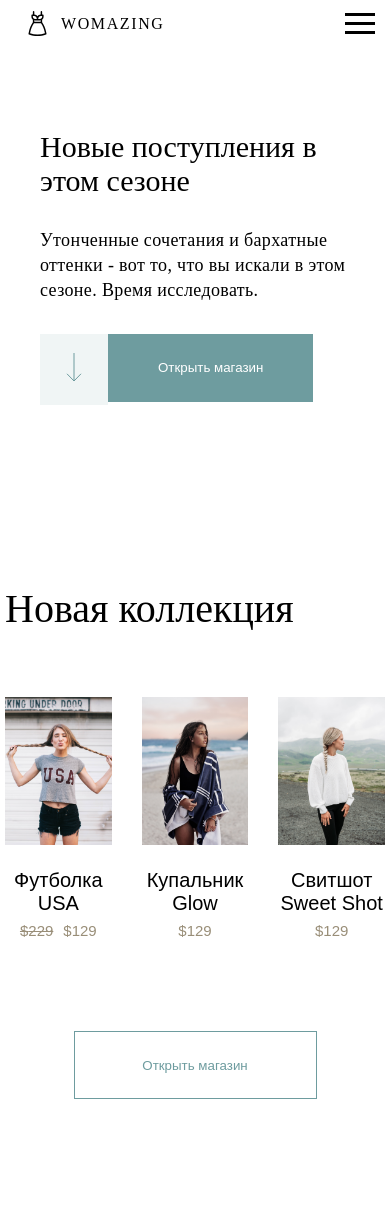
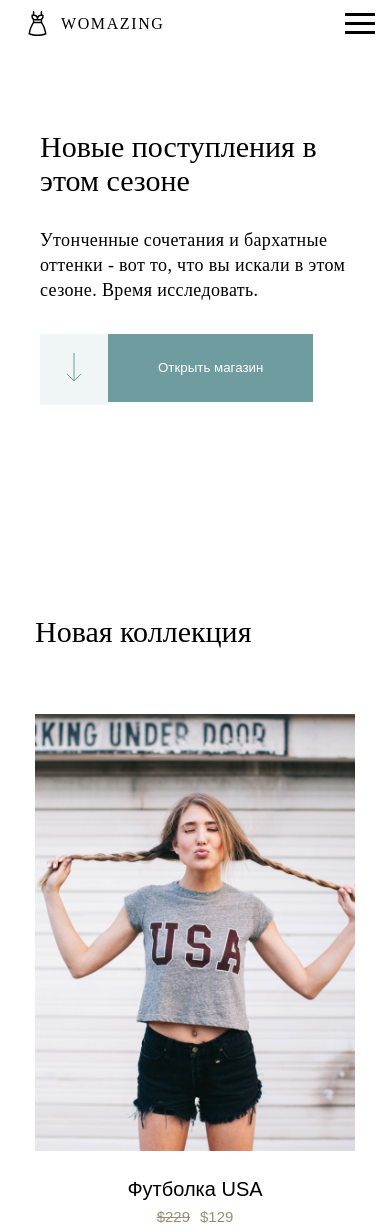
Before and after one commit to tarieltairov/WOMAZING, a React (Vite) app: page / in a window 390 px wide. Shown: the top 1231 px of the page. Built offline with nearby package versions, Linux system fonts and the light colour scheme.

Commit message:
Added adaptive styles for ContactCard and NewCollection (#51)

```diff
--- a/src/pages/Contacts/components/ContactsCard/ContactsCard.module.scss
+++ b/src/pages/Contacts/components/ContactsCard/ContactsCard.module.scss
@@ -14,17 +14,17 @@
     &__paragraph {
       font-size: 17px;
       word-spacing: 13px;
-      .grayWord {
-        color: var(--light-grey);
-      }
     }
   }
   .map {
     border: 0;
-    width: 1109px;
-    height: 476px;
+    width: 100%;
+    max-width: 1109px;
+    height: auto;
+    aspect-ratio: 1109 / 476;
     margin-top: 214px;
   }
+
   .description {
     display: flex;
     max-width: 943px;
@@ -50,3 +50,27 @@
     }
   }
 }
+
+@media (max-width: 1200px) {
+  .contactCard {
+    padding-left: 30px;
+    padding-right: 30px;
+  }
+}
+
+@media (max-width: 768px) {
+  .heading .heading__contact {
+    font-size: 40px;
+  }
+  .description {
+    flex-direction: column;
+    gap: 20px;
+    .description__child {
+      gap: 5px;
+      font-size: 15px;
+      .link {
+        font-size: 18px;
+      }
+    }
+  }
+}
--- a/src/pages/Main/components/NewCollection/NewCollection.module.scss
+++ b/src/pages/Main/components/NewCollection/NewCollection.module.scss
@@ -100,3 +100,30 @@ h2 {
     }
   }
 }
+@media (max-width: 1024px) {
+  .secondSection {
+    padding: 30px;
+  }
+
+  .imageSection {
+    gap: 30px;
+  }
+
+}
+
+@media (max-width: 800px) {
+  .secondSection {
+    padding: 30px;
+  }
+
+  .imageSection {
+    flex-wrap: wrap;
+    align-items: center;
+  }
+}
+
+@media (max-width: 480px) {
+  h2 {
+    font-size: 30px;
+  }
+}
```
